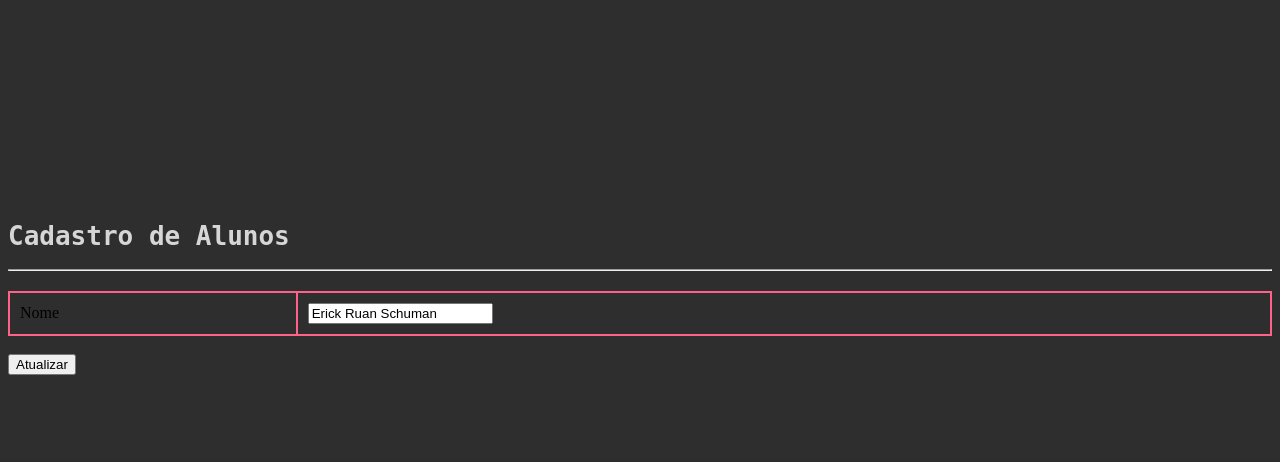
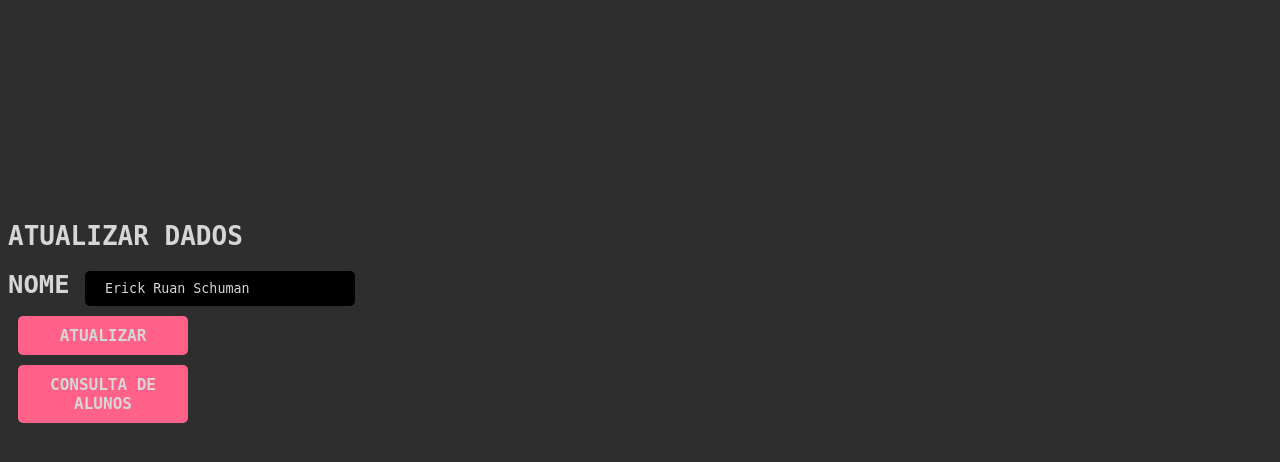
Before and after one commit to dev-brs/CRUD, a Flask app: page /atualizar/5 in a window 1280 px wide. Shown: the top 462 px of the page. Run offline with Flask 3, Linux system fonts and the light colour scheme; data comes from the database, SQL or seed files in the repository; parts of the project's set-up code (start-up, migrations or seed data) failed here and were passed over.

Commit message:
update page css

```diff
--- a/App/app.py
+++ b/App/app.py
@@ -91,4 +91,4 @@ def atualizar(id):
 
 
 if __name__ == '__main__':
-    app.run(host='0.0.0.0', port=5000)
+    app.run(debug=True)
--- a/App/static/style.css
+++ b/App/static/style.css
@@ -8,7 +8,12 @@ h1{
     color: #d6d6d6;
     margin-top: 17.5%;
 }
-
+label{
+    color:#d6d6d6;
+    font-family: monospace;
+    font-size: 2vw;
+    font-weight: bold;
+}
 button{
     font-weight: bold;
     cursor: pointer;
--- a/App/templates/atualizar.html
+++ b/App/templates/atualizar.html
@@ -7,16 +7,20 @@
 </head>
 <body>
     <div>
-        <h1>Cadastro de Alunos</h1>
-        <hr>
-        <form action="" method="POST">
-            <table>
-                <tr>
-                    <td>Nome</td>
-                    <td> <input type="text" name="nome" value="{{aluno.nome}}"></td>
-                </tr>
-            </table><br>
-            <input type="submit" value="Atualizar">
+        <h1>ATUALIZAR DADOS</h1>
+        <form action="{{ url_for('atualizar', id=aluno.id_aluno) }}" method="POST">
+            <label for="nome">NOME </label>
+            <input type="text" name="nome" id="nome" value="{{ aluno.nome }}" class="estilo-caixa-de-texto">
+            <br>
+            <div class="botao">
+                <button type="submit">ATUALIZAR</button>
+            </div>
+        </form>
+
+        <form action="{{ url_for('consulta') }}" method="get">
+            <div class="botao">
+                <button type="submit">CONSULTA DE ALUNOS</button>
+            </div>
         </form>
     </div>
 </body>
--- a/App/templates/cadastro.html
+++ b/App/templates/cadastro.html
@@ -13,7 +13,7 @@
                 <input type="text" name="nome" placeholder="NOME" class="estilo-caixa-de-texto">
             </div>
             <div class="botao">
-                <input type="submit" value="Cadastrar"  class="estilo-botao">
+                <input type="submit" value="CADASTRAR"  class="estilo-botao">
             </div>
         </form>
     </div>
```
